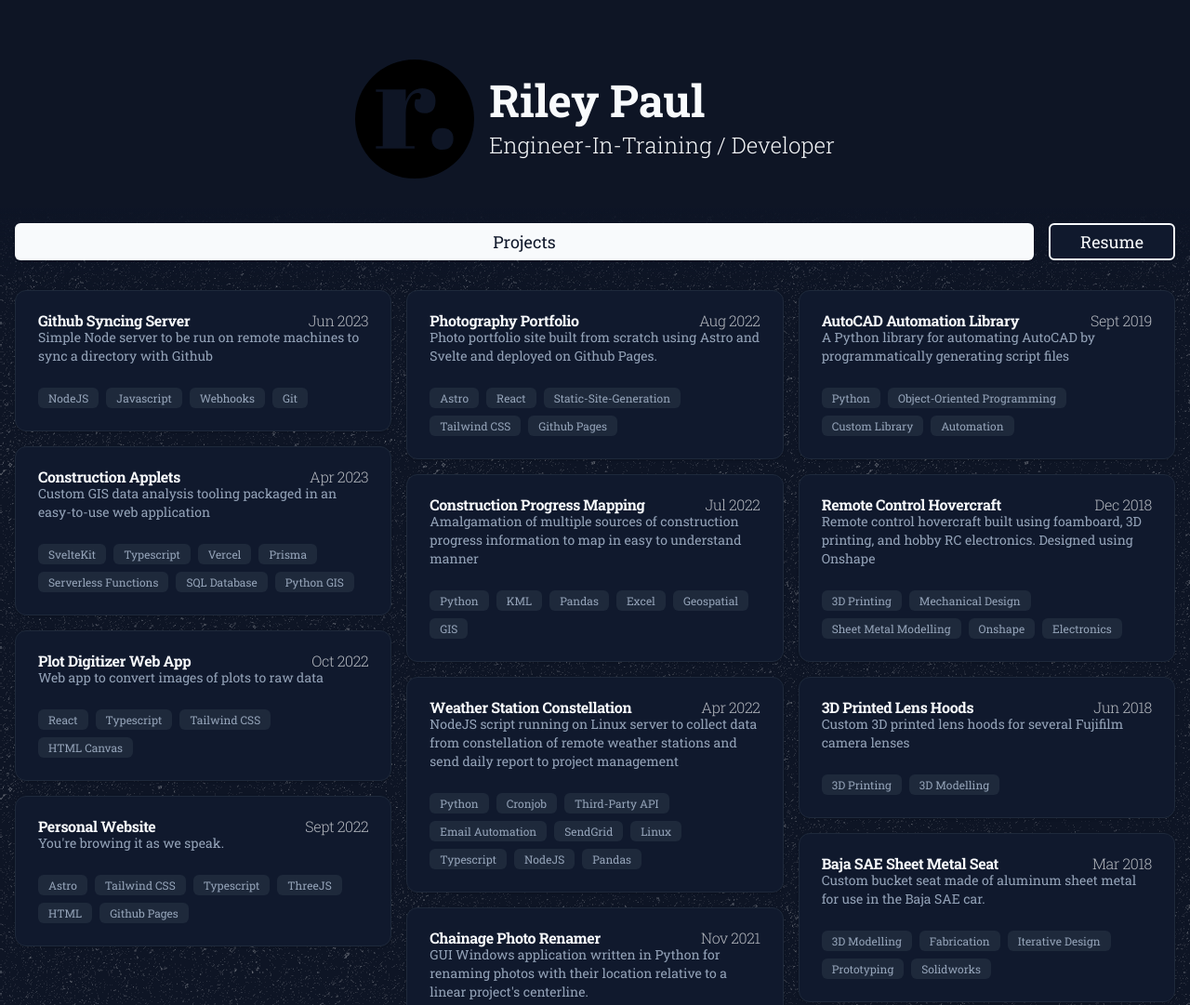
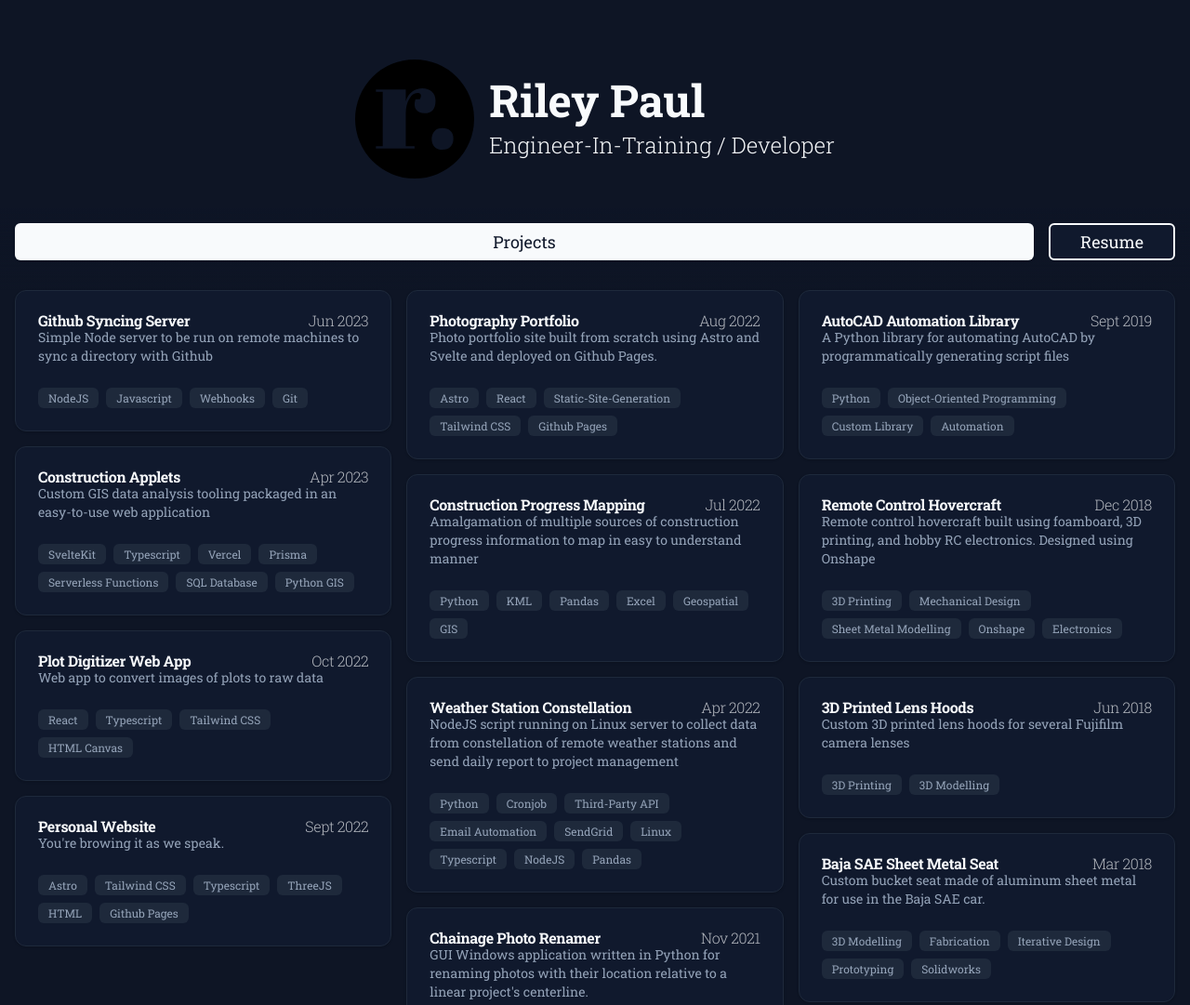
Before and after one commit to riley-paul/personal-website, an Astro site: page / in a window 1280 px wide. Shown: the top 1081 px of the page at 93% size. Built offline with nearby package versions, Linux system fonts and the light colour scheme; Astro itself is replaced by a stand-in of ours.

Commit message:
remove background texture

```diff
--- a/src/layouts/Layout.astro
+++ b/src/layouts/Layout.astro
@@ -31,7 +31,7 @@ const { title } = Astro.props;
       crossorigin="anonymous"></script>
   </head>
   <body
-    class="bg-background text-primary font-serif min-h-full h-full bg-[url('/asfalt-light.png')]"
+    class="bg-background text-primary font-serif min-h-full h-full"
   >
     <!-- <Navbar /> -->
     <main class="w-full">
```
